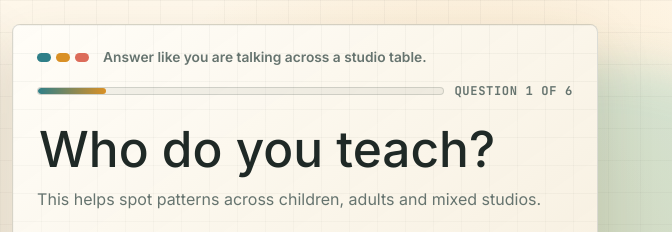
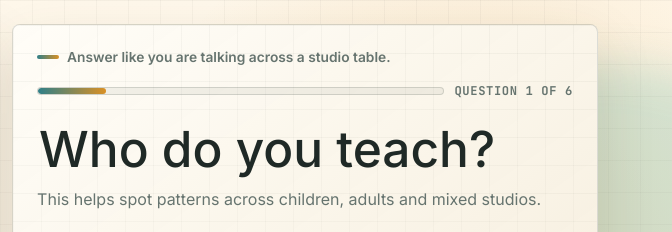
Before and after one commit to rajukuxer/art-teacher-survey, a website: page public/index.html in a window 1280 px wide. Shown: the top 232 px of the page, 608-1280 px from the left. Drawn offline with Linux system fonts and the light colour scheme.

Commit message:
Reduce form heading accent

```diff
--- a/public/styles.css
+++ b/public/styles.css
@@ -507,7 +507,7 @@ legend {
   z-index: 1;
   margin-bottom: 18px;
   display: flex;
-  gap: 12px;
+  gap: 8px;
   align-items: center;
   color: var(--muted);
   font-size: 0.86rem;
@@ -519,29 +519,17 @@ legend {
 }
 
 .ink-dot {
-  width: 54px;
-  min-width: 54px;
-  height: 14px;
+  width: 22px;
+  min-width: 22px;
+  height: 4px;
   flex: 0 0 auto;
-  display: inline-flex;
-  gap: 5px;
-  align-items: center;
+  display: block;
+  border-radius: 999px;
+  background: linear-gradient(90deg, var(--primary), var(--accent));
 }
 
 .ink-dot span {
-  width: 14px;
-  height: 9px;
-  border-radius: 999px;
-  display: block;
-  background: var(--primary);
-}
-
-.ink-dot span:nth-child(2) {
-  background: var(--accent);
-}
-
-.ink-dot span:nth-child(3) {
-  background: #dc6c5a;
+  display: none;
 }
 
 .progress-wrap {
```
